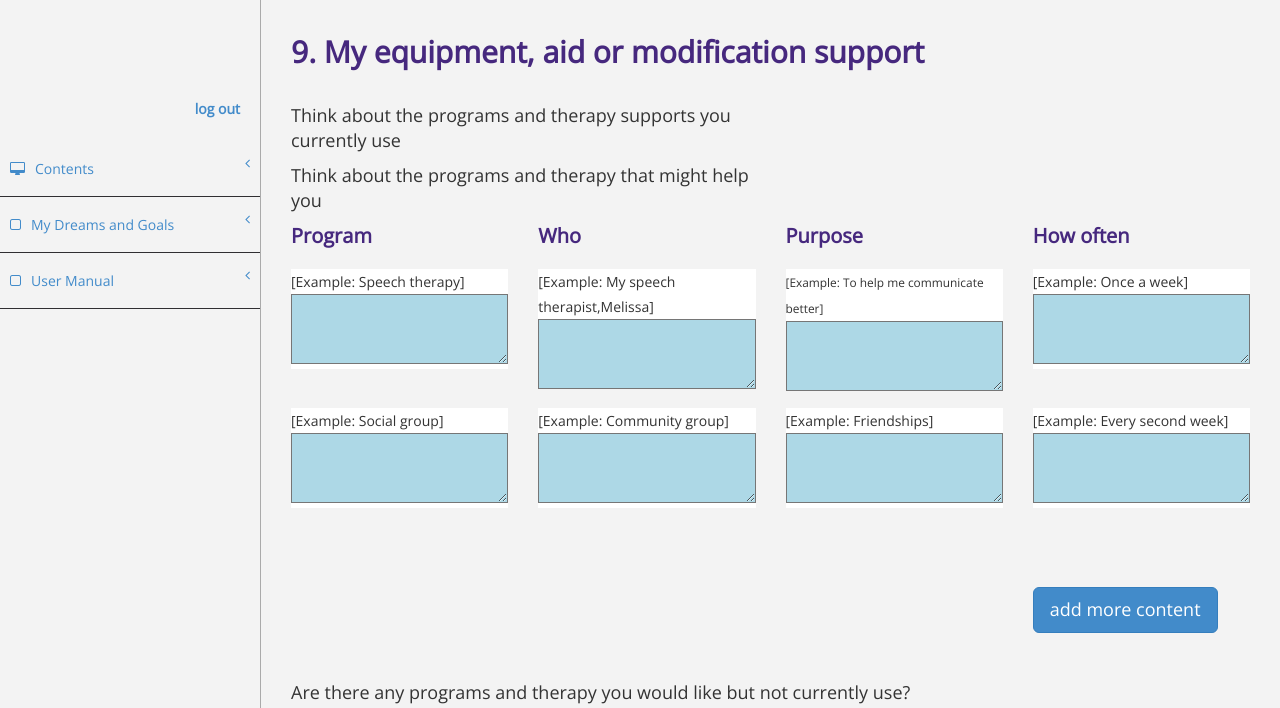
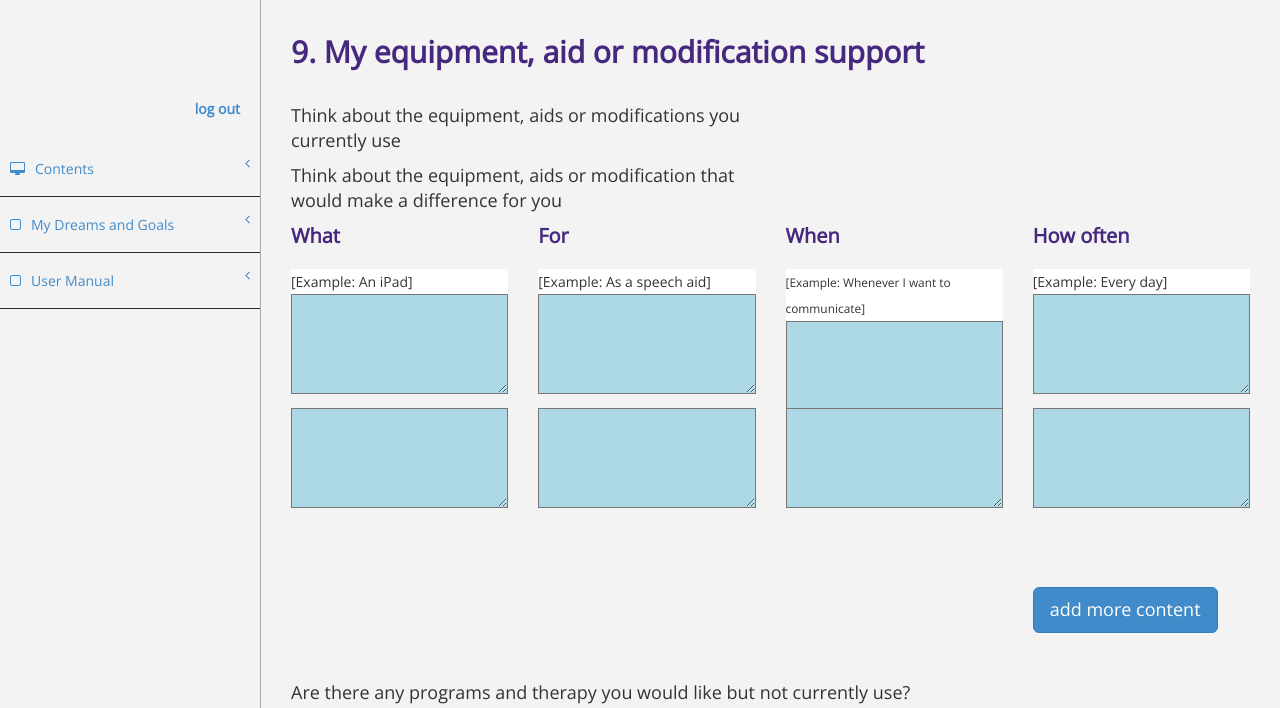
Before and after one commit to allen391/Mapping-My-World, a Django app: page /MMW/equipment/ in a window 1280 px wide. Shown: the part 75-783 px from the top of the page. Run offline with Django 3.2, Linux system fonts and the light colour scheme; a user stored in the database is signed in; data comes from the database, SQL or seed files in the repository; both versions use the stored data as it was after the commit; some libraries are stand-ins or nearby versions.

Commit message:
some text fixed

```diff
--- a/MMW/templates/mmw/equipment.html
+++ b/MMW/templates/mmw/equipment.html
@@ -145,7 +145,7 @@
     .inner-textarea {
         width: 100%;
         background-color: lightblue;
-        height: 70px;
+        height: 100px;
     }
     .inner-span {
        color: #46287e;
@@ -198,34 +198,34 @@
         </div>
         <div class="row">
             <div class="col-md-6 sub-title">
-                <p>Think about the programs and therapy supports you currently use</p>
-                <p>Think about the programs and therapy that might help you</p>
+                <p>Think about the equipment, aids or modifications you currently use</p>
+                <p>Think about the equipment, aids or modification that would make a difference for you</p>
             </div>
         </div>
         <div class="row row-m-b">
             <div class="col-md-3 col-lg-3">
                 <div class="container-header">
-                    <span class="inner-span">Program</span>
+                    <span class="inner-span">What</span>
                     <div class="textbox">
-                        <span>[Example: Speech therapy]</span>
+                        <span>[Example: An iPad]</span>
                         <textarea class="inner-textarea" id="therapy">{{textareas.program.0}}</textarea>
                     </div>
                 </div>
             </div>
             <div class="col-md-3 col-lg-3">
                 <div class="container-header">
-                    <span class="inner-span">Who</span>
+                    <span class="inner-span">For</span>
                     <div class="textbox">
-                        <span>[Example: My speech therapist,Melissa]</span>
+                        <span>[Example: As a speech aid]</span>
                         <textarea class="inner-textarea" id="therapist">{{textareas.who.0}}</textarea>
                     </div>
                 </div>
             </div>
             <div class="col-md-3 col-lg-3">
                 <div class="container-header">
-                    <span class="inner-span">Purpose</span>
+                    <span class="inner-span">When</span>
                     <div class="textbox">
-                        <span><small>[Example: To help me communicate better]</small></span>
+                        <span><small>[Example: Whenever I want to communicate]</small></span>
                         <textarea class="inner-textarea" id="communicate">{{textareas.purpose.0}}</textarea>
                     </div>
                 </div>
@@ -234,7 +234,7 @@
                 <div class="container-header">
                     <span class="inner-span">How often</span>
                     <div class="textbox">
-                        <span>[Example: Once a week]</span>
+                        <span>[Example: Every day]</span>
                         <textarea class="inner-textarea" id="week">{{textareas.often.0}}</textarea>
                     </div>
                 </div>
@@ -243,25 +243,21 @@
         <div class="row  row-m-b">
             <div class="col-md-3 col-lg-3">
                 <div class="textbox">
-                    <span>[Example: Social group]</span>
                     <textarea class="inner-textarea" id="social-group">{{textareas.program.1}}</textarea>
                 </div>
             </div>
             <div class="col-md-3 col-lg-3">
                 <div class="textbox">
-                    <span>[Example: Community group]</span>
                     <textarea class="inner-textarea" id="community">{{textareas.who.1}}</textarea>
                 </div>
             </div>
             <div class="col-md-3 col-lg-3">
                 <div class="textbox">
-                    <span>[Example: Friendships]</span>
                     <textarea class="inner-textarea" id="friendship">{{textareas.purpose.1}}</textarea>
                 </div>
             </div>
             <div class="col-md-3 col-lg-3">
                 <div class="textbox">
-                    <span>[Example: Every second week]</span>
                     <textarea class="inner-textarea" id="second-week">{{textareas.often.1}}</textarea>
                 </div>
             </div>
```
Also changed, not shown: db.sqlite3.
